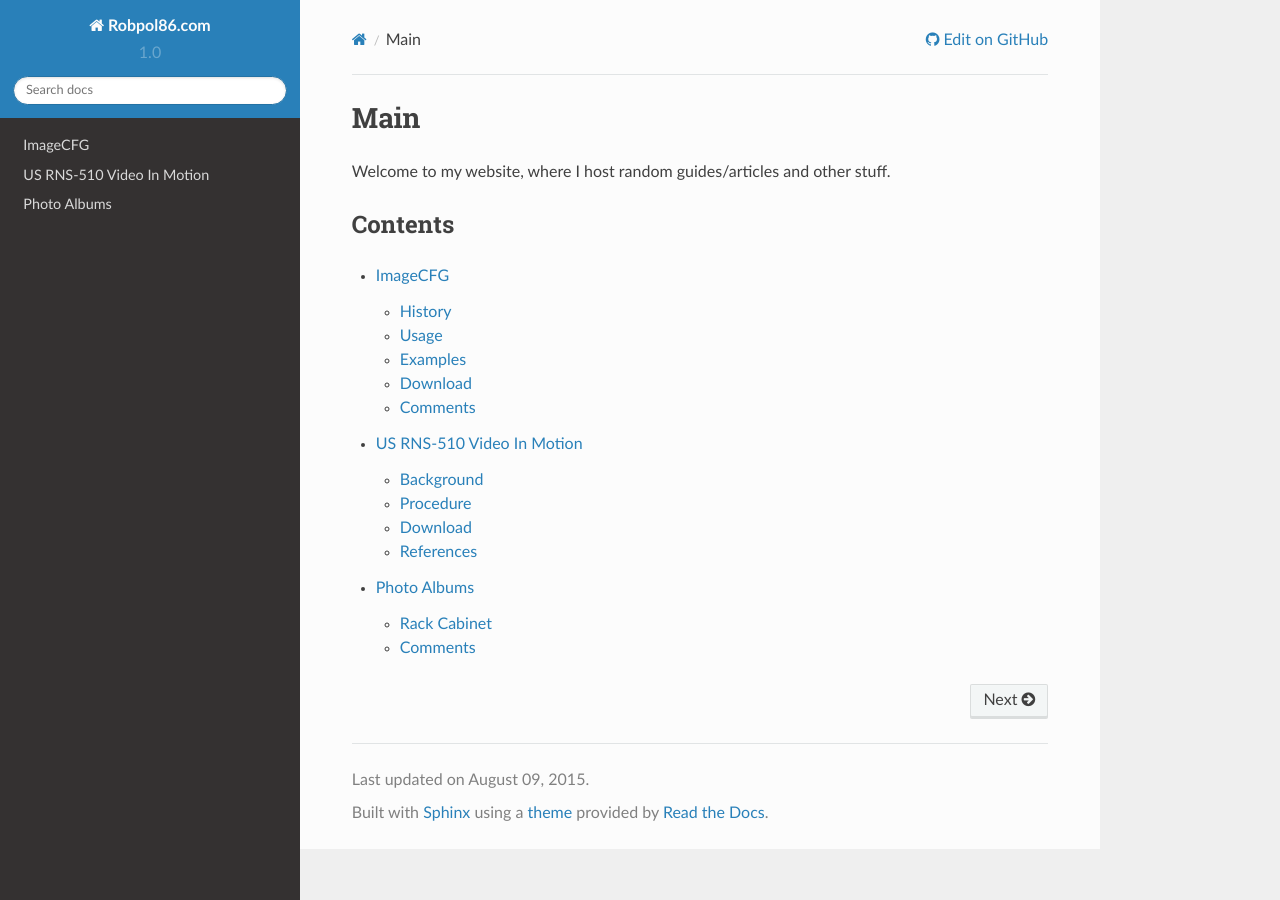
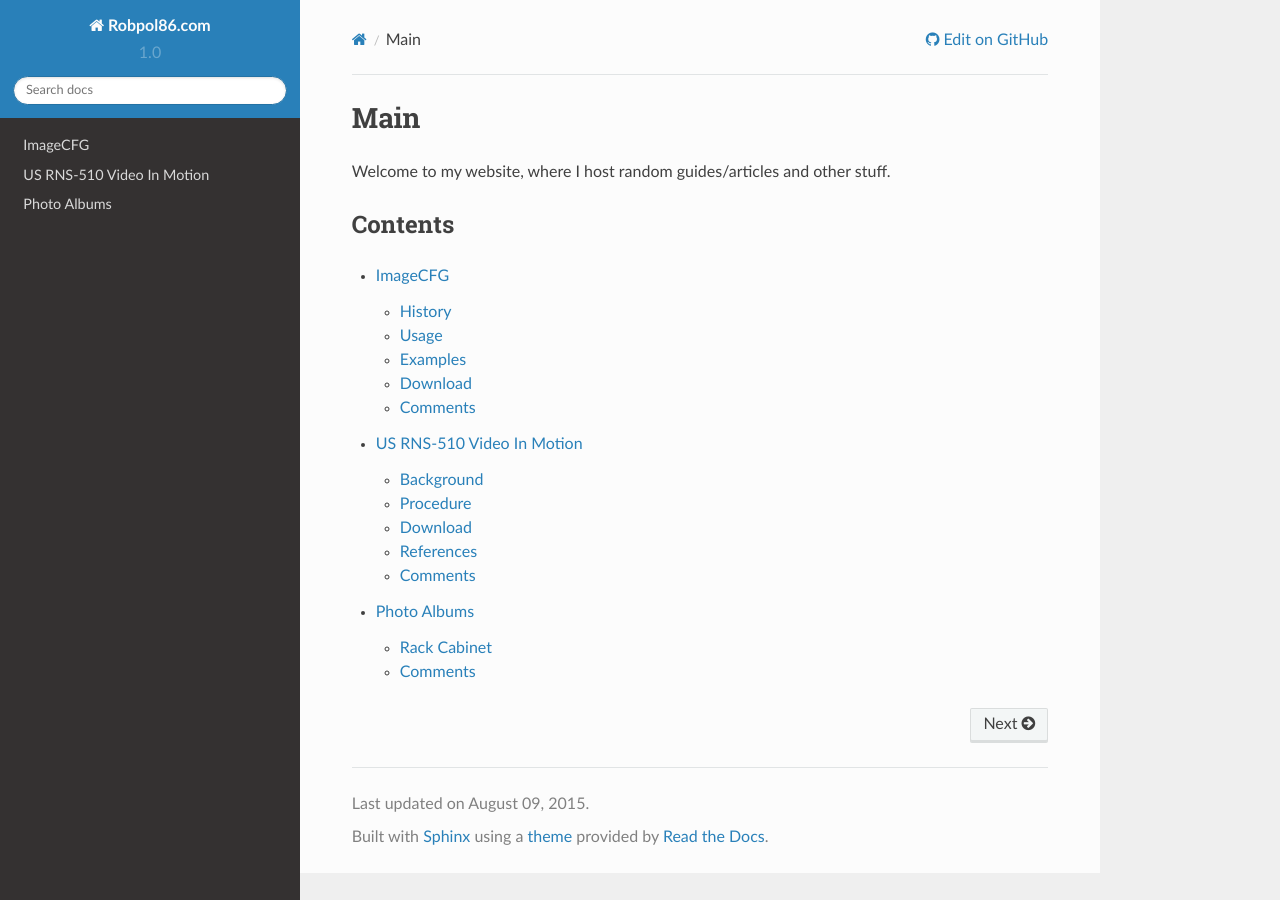
Before and after one commit to selfcov/robpol86.com, a Sphinx documentation site: the page built from docs/index.rst, in a window 1280 px wide. Built offline with Sphinx 7.4.7 and the Read the Docs theme 2.0.0, drawn with Linux system fonts in a browser that asks for light colours.

Commit message:
Forgot to add comments.

```diff
--- a/docs/rns_510_vim.rst
+++ b/docs/rns_510_vim.rst
@@ -87,3 +87,8 @@ References
 .. [3] http://www.golfmk6.com/forums/showthread.php?t=22712
 .. [4] http://forums.vwvortex.com/showthread.php?5395639-RNS-510-Video-In-Motion-via-firmware-change-5-min-job-and-free
 .. [5] http://myturbodiesel.com/forum/f9/how-unlock-rns510-vim-tv-free-free-video-motion-play-dvd-while-driving-9150/
+
+Comments
+========
+
+.. disqus::
```
